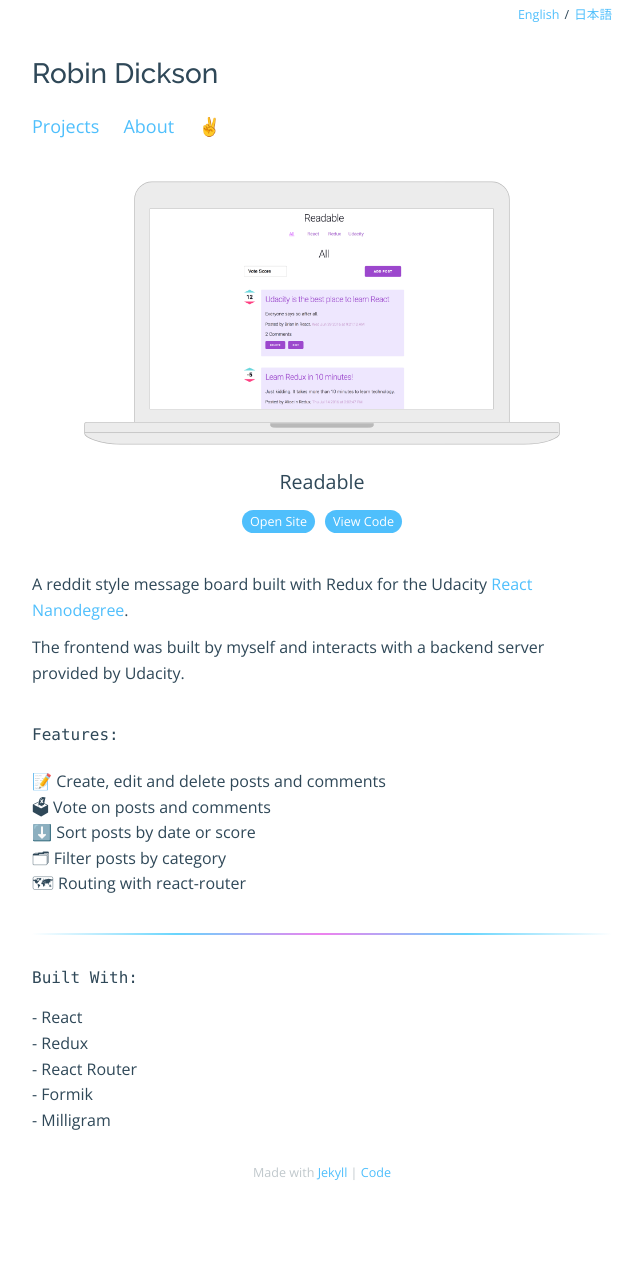
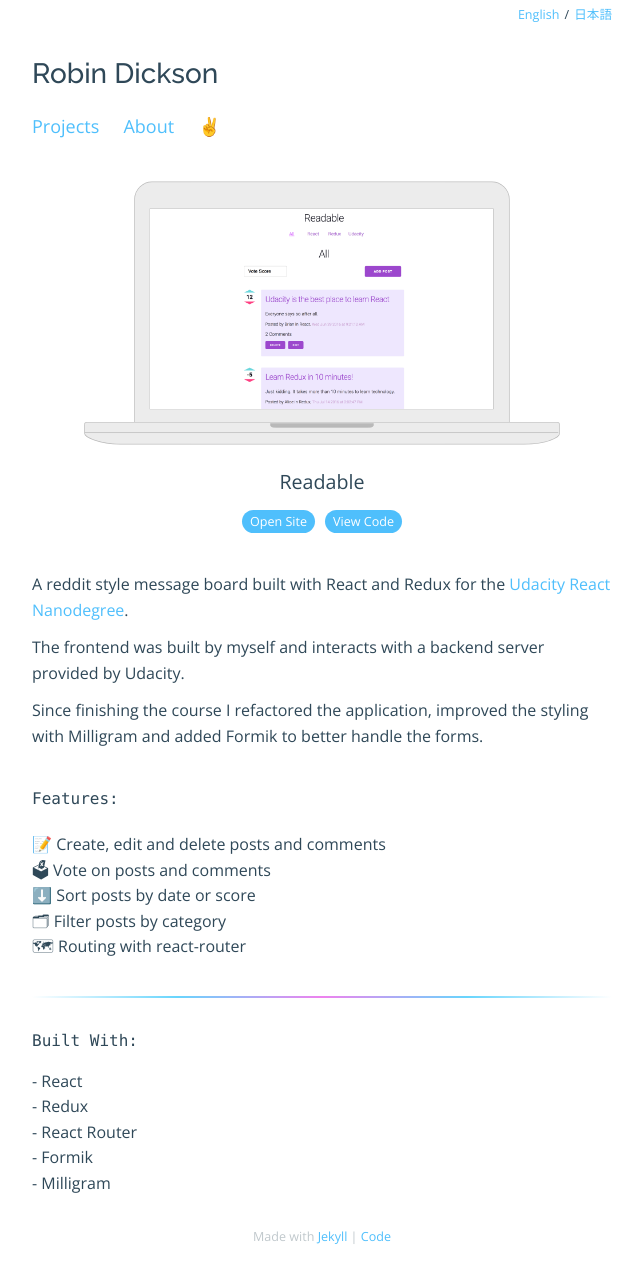
Before and after one commit to rbndickson/rbndickson.github.io, a Jekyll site: the page built from _projects/en-readable.markdown, in a window 1280 px wide. Shown: the whole page, without its empty margins (318-961 px from the left). Built offline with Jekyll 4.4.1, drawn with Linux system fonts in a browser that asks for light colours; before the commit the page ends 1204 px from its top, so only the background shows below that.

Commit message:
feat: Update English Readable project

```diff
--- a/_projects/en-readable.markdown
+++ b/_projects/en-readable.markdown
@@ -13,9 +13,11 @@ technologies:
   - Redux
 platform: web
 ---
-A reddit style message board built with Redux for the Udacity [React Nanodegree](https://www.udacity.com/course/react-nanodegree--nd019).
+A reddit style message board built with React and Redux for the [Udacity React Nanodegree](https://www.udacity.com/course/react-nanodegree--nd019).
 
 The frontend was built by myself and interacts with a backend server provided by Udacity.
+
+Since finishing the course I refactored the application, improved the styling with Milligram and added Formik to better handle the forms.
 
 ## Features:
 
```
